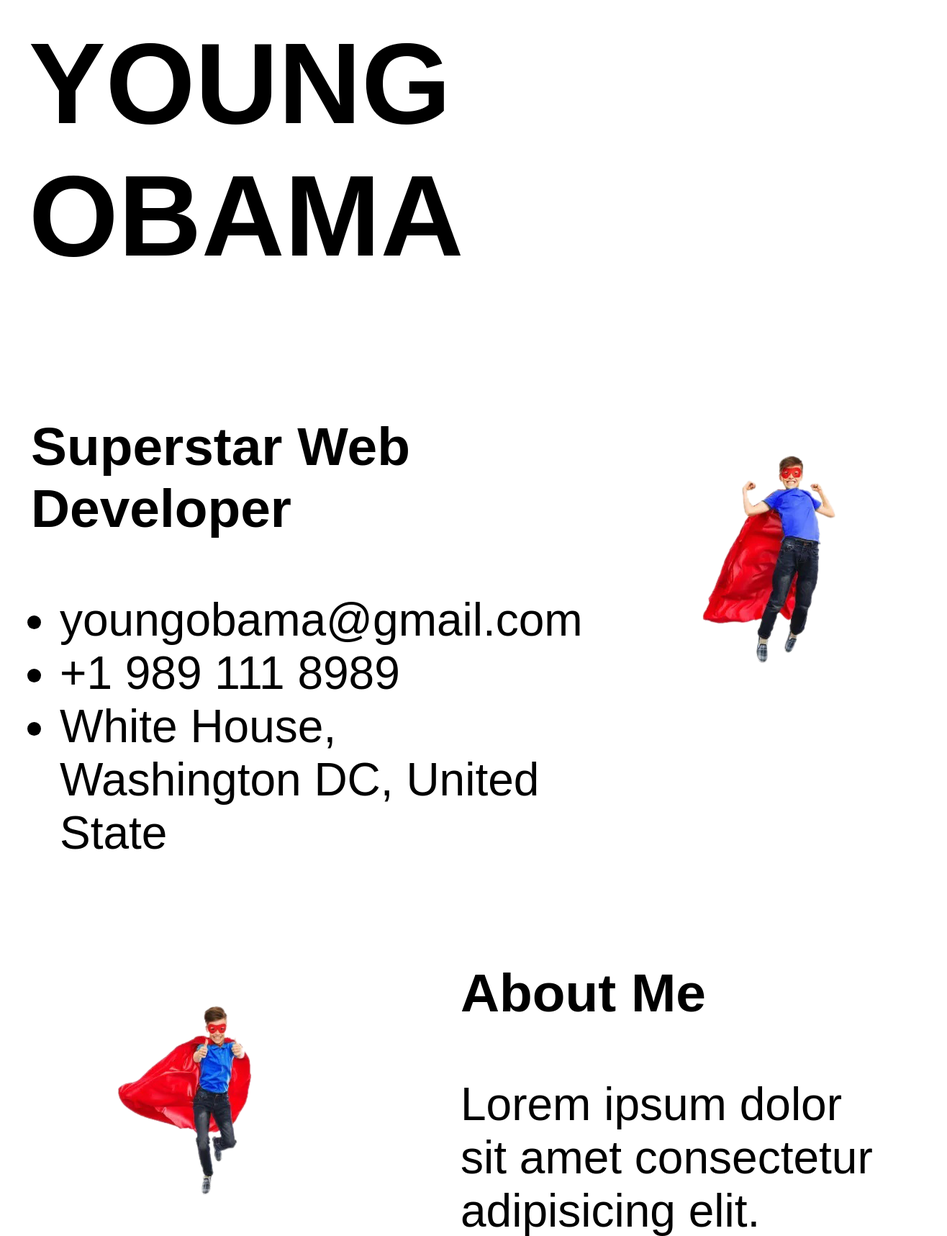
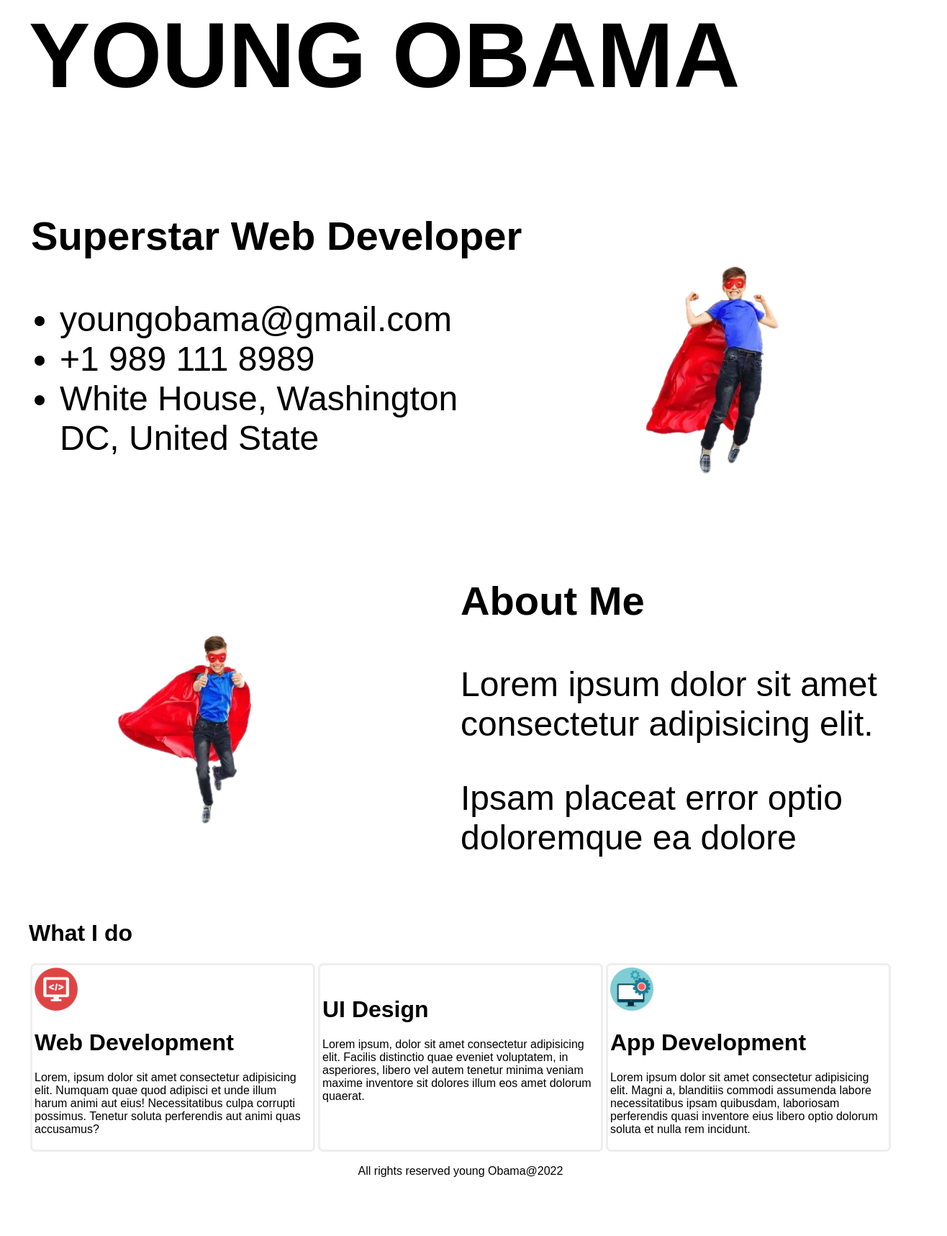
Before and after one commit to armd-hasan/Simple-Page-Layout, a plain HTML site: page index.html in a window 1280 px wide. Shown: the part 83-1800 px from the top of the page at 72% size, 1316 px wide, since content can reach past the window. After the commit the page ends 1735 px from the top, so only its background shows below. Drawn offline with Linux system fonts and the light colour scheme; a web font is replaced by a local one.

Commit message:
Update style.css

```diff
--- a/style.css
+++ b/style.css
@@ -5,7 +5,7 @@ body {
 }
 
 .header {
-    font-size: 5em;
+    font-size: 4em;
 }
 
 .first-stanza {
@@ -16,7 +16,7 @@ body {
 
 .first-a {
     flex: 3;
-    font-size: 4em;
+    font-size: 3em;
     margin: 3px;
 }
 
@@ -35,7 +35,7 @@ body {
 
 .second-b {
     flex: 3;
-    font-size: 4em;
+    font-size: 3em;
 
 
 }
```
